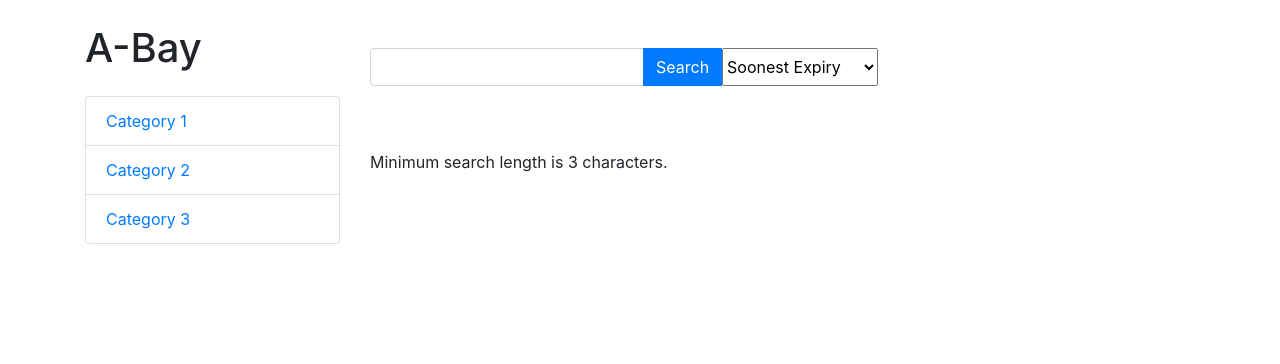
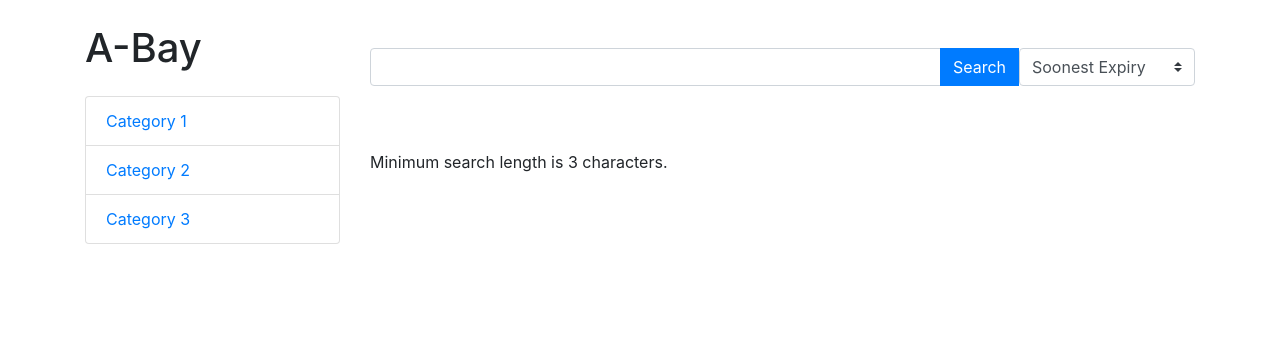
Before and after one commit to jason-james/a-bay, a PHP site: page /search_results.php?query=1 in a window 1280 px wide. Shown: the part 56-420 px from the top of the page. Run offline with PHP 8.4, Linux system fonts and the light colour scheme; some libraries are stand-ins or nearby versions.

Commit message:
formatted search bar

```diff
--- a/public/html/product_listing.php
+++ b/public/html/product_listing.php
@@ -232,7 +232,6 @@ $bid_set = get_list_of_bids($db, $_GET['listing_id']);  // uses the function cre
         <input type="text" class="form-control" aria-label="Text input with segmented dropdown button">
         <div class="input-group-append">
             <a class="btn btn-primary" href="search_results.php">Search</a>
-
             <button class="btn btn-outline-primary search-bar-dropdown-toggle dropdown-toggle " type="button" data-toggle="dropdown" aria-haspopup="true" aria-expanded="false">Category</button>
             <div class="dropdown-menu">
                 <a class="dropdown-item" href="#">Action</a>
--- a/public/html/search_results.php
+++ b/public/html/search_results.php
@@ -50,17 +50,17 @@
 
             <div class="col-lg-9">
                 <div class="input-group my-4">
-                    <form action="search_results.php" method="GET">
+                    <form action="search_results.php" method="GET" style="width: 100%">
                         <div class="input-group my-4">
                         <input type="text" name="query" class="form-control" aria-label="Text input with segmented dropdown button">
                             <div class="input-group-append">
-                            <input type="submit" value="Search" class='btn btn-primary'>
-                            </div>
-                                <select name="searchOrder">
+                            <input type="submit" value="Search" class='btn btn-primary' placeholder="Search anything">
+                                <select class="custom-select" name="searchOrder">
                                     <option value="X">Soonest Expiry</option>
                                     <option value="H">Price Low to High</option>
                                     <option value="L">Price High to Low</option>
                                 </select>
+                            </div>
                         </div>
                     </form>
                 </div>
```
Also changed, not shown: public/html/index.php (+7 -9 lines).
